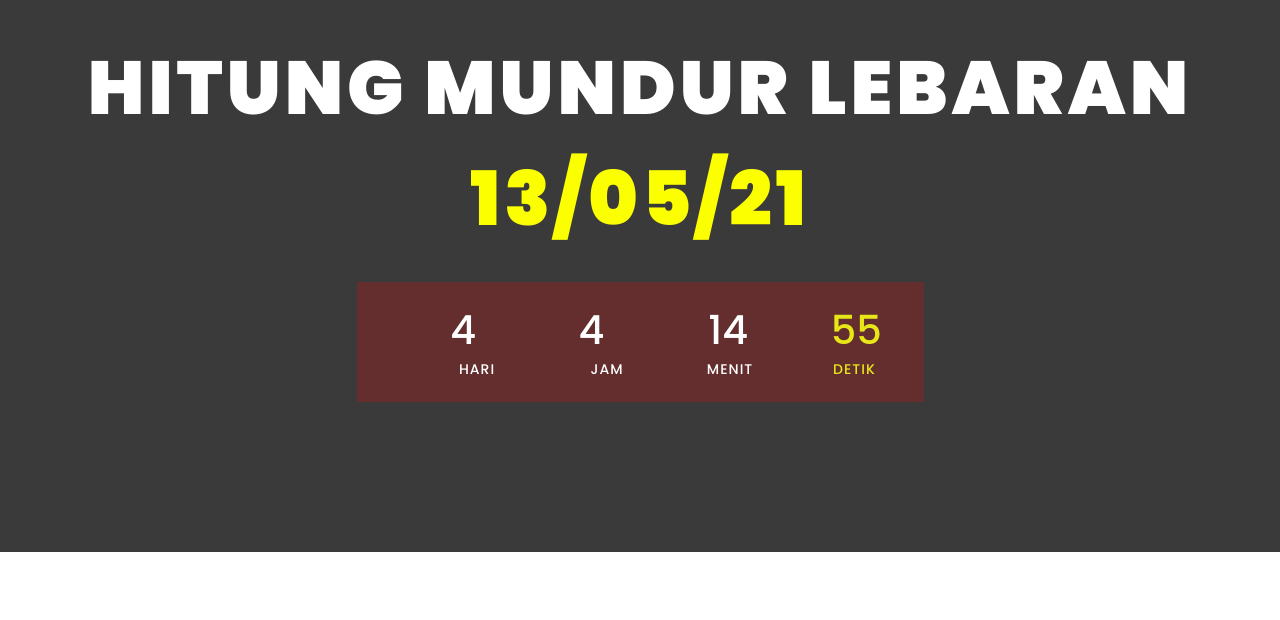
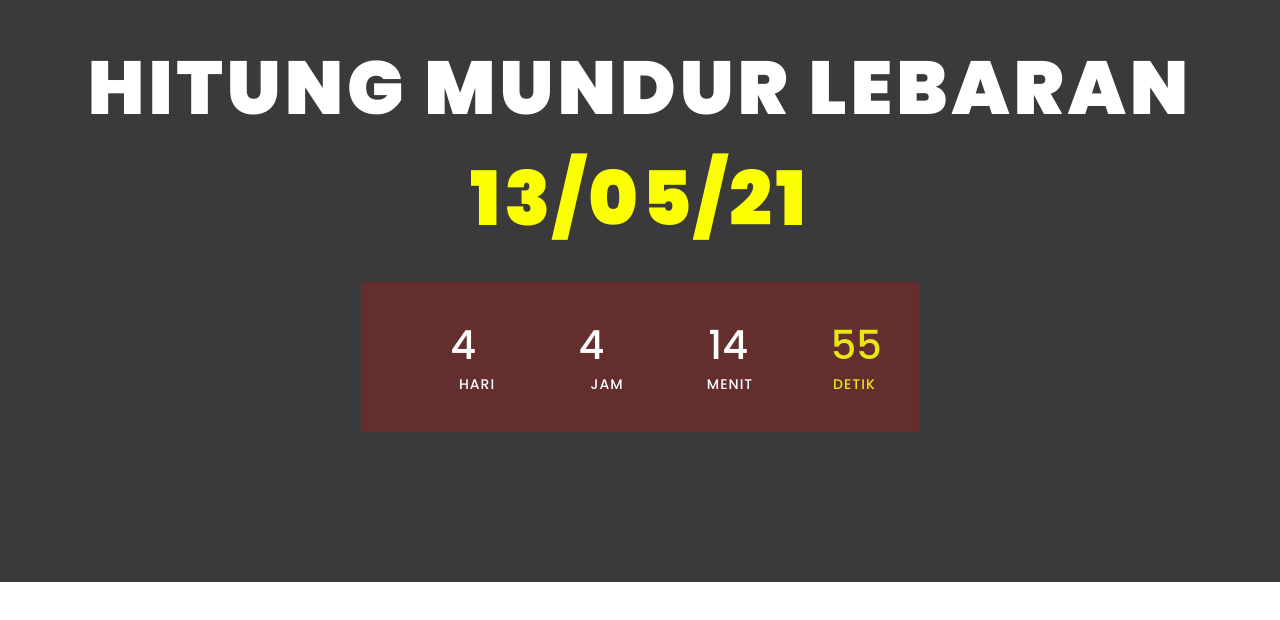
Before and after one commit to M-Coding-a11u/MikoWEBSITE, a plain HTML site: page index.html in a window 1280 px wide. Shown: the part 110-730 px from the top of the page. Drawn offline with Linux system fonts and the light colour scheme.

Commit message:
Update style.css

```diff
--- a/style.css
+++ b/style.css
@@ -7,7 +7,7 @@
 }
 
 .container {
-    padding: 150px 10px;
+    padding: 150px 20px;
     background-color: #3a3a3a;
 }
 
@@ -57,7 +57,7 @@
     margin-top: 20px;
     background: rgba(255, 0, 0, 0.212);
     width: 45%;
-    height: 120px;
+    height: 150px;
     display: flex;
     justify-content: center;
     align-items: center;
```
